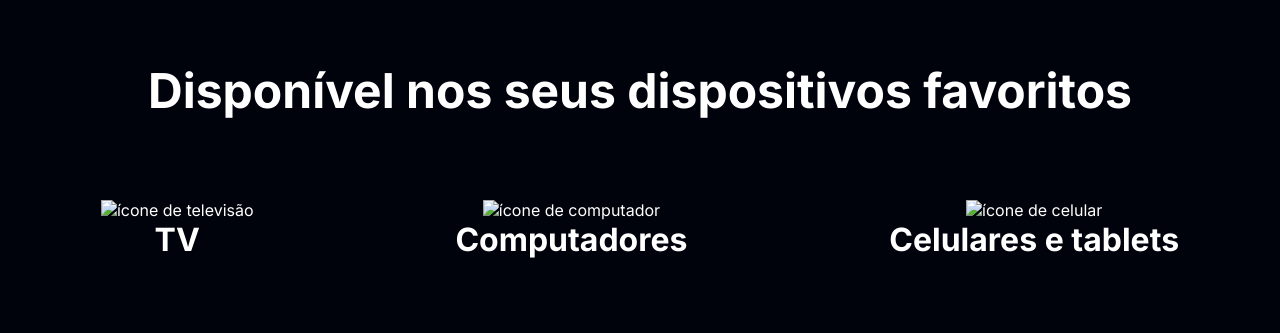
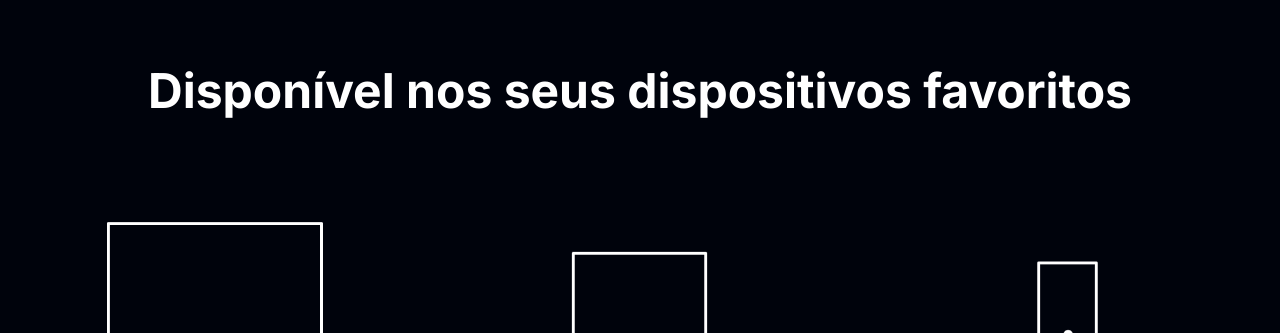
Before and after one commit to Alefefred/aluraplus, a plain HTML site: page index.html in a window 1280 px wide. Shown: the part 3139-3472 px from the top of the page. Drawn offline with Linux system fonts and the light colour scheme; the site is published under a folder, as on GitHub Pages, so addresses that start at the root find nothing.

Commit message:
Update index.html
Correção no src das imagens da classe dispositivos__lista

```diff
--- a/index.html
+++ b/index.html
@@ -49,15 +49,15 @@
         <h2 class="dispositivos__titulo">Disponível nos seus dispositivos favoritos</h2>
         <ul class="dispositivos__lista">
             <li>
-                <img src="/img/tv.png" alt="ícone de televisão">
+                <img src="img/tv.png" alt="ícone de televisão">
                 <h3 class="lista__item">TV</h3>
             </li>
             <li>
-                <img src="/img/computador.png" alt="ícone de computador">
+                <img src="img/computador.png" alt="ícone de computador">
                 <h3 class="lista__item">Computadores</h3>
             </li>
             <li>
-                <img src="/img/celular.png" alt="ícone de celular">
+                <img src="img/celular.png" alt="ícone de celular">
                 <h3 class="lista__item">Celulares e tablets</h3>
             </li>
         </ul>
```
